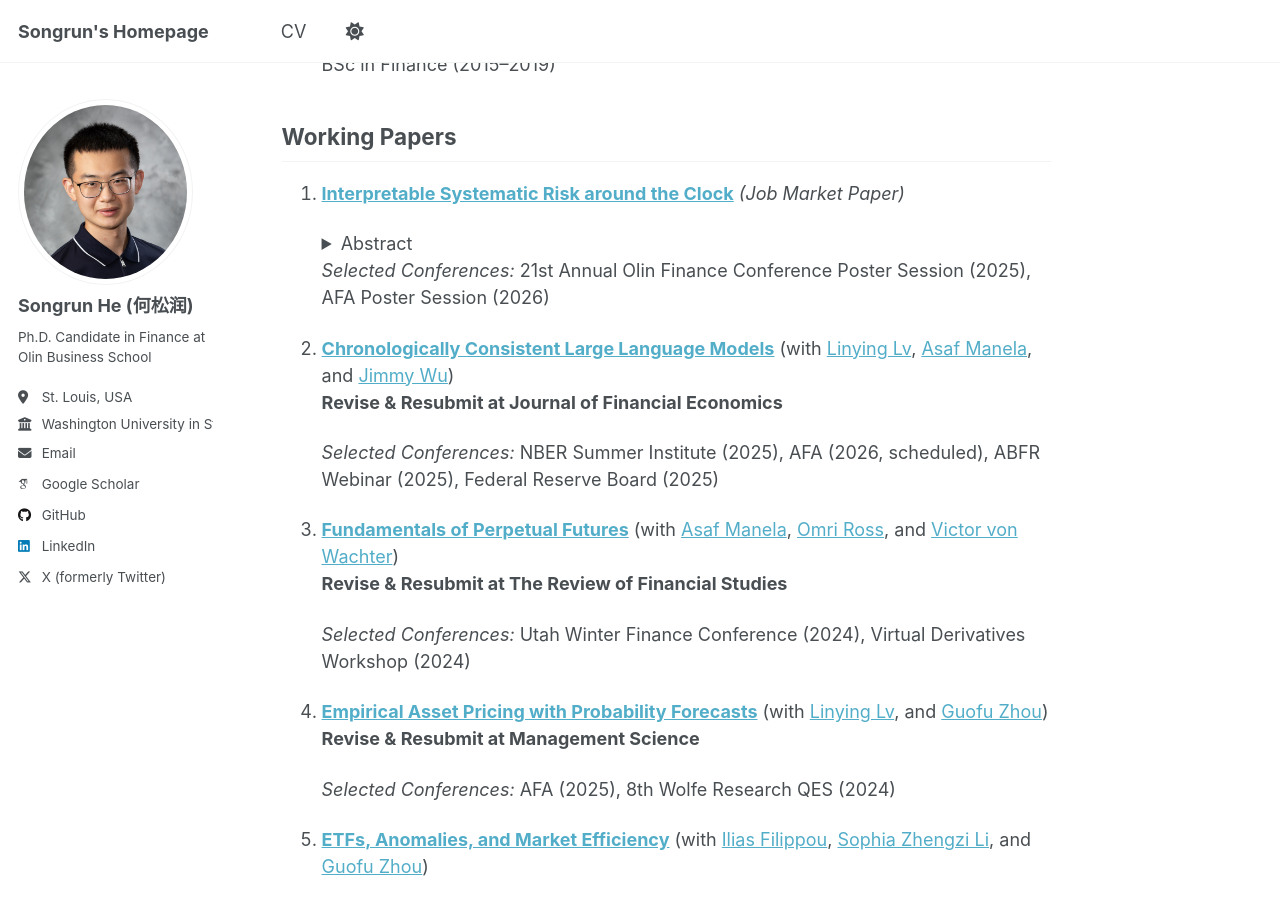
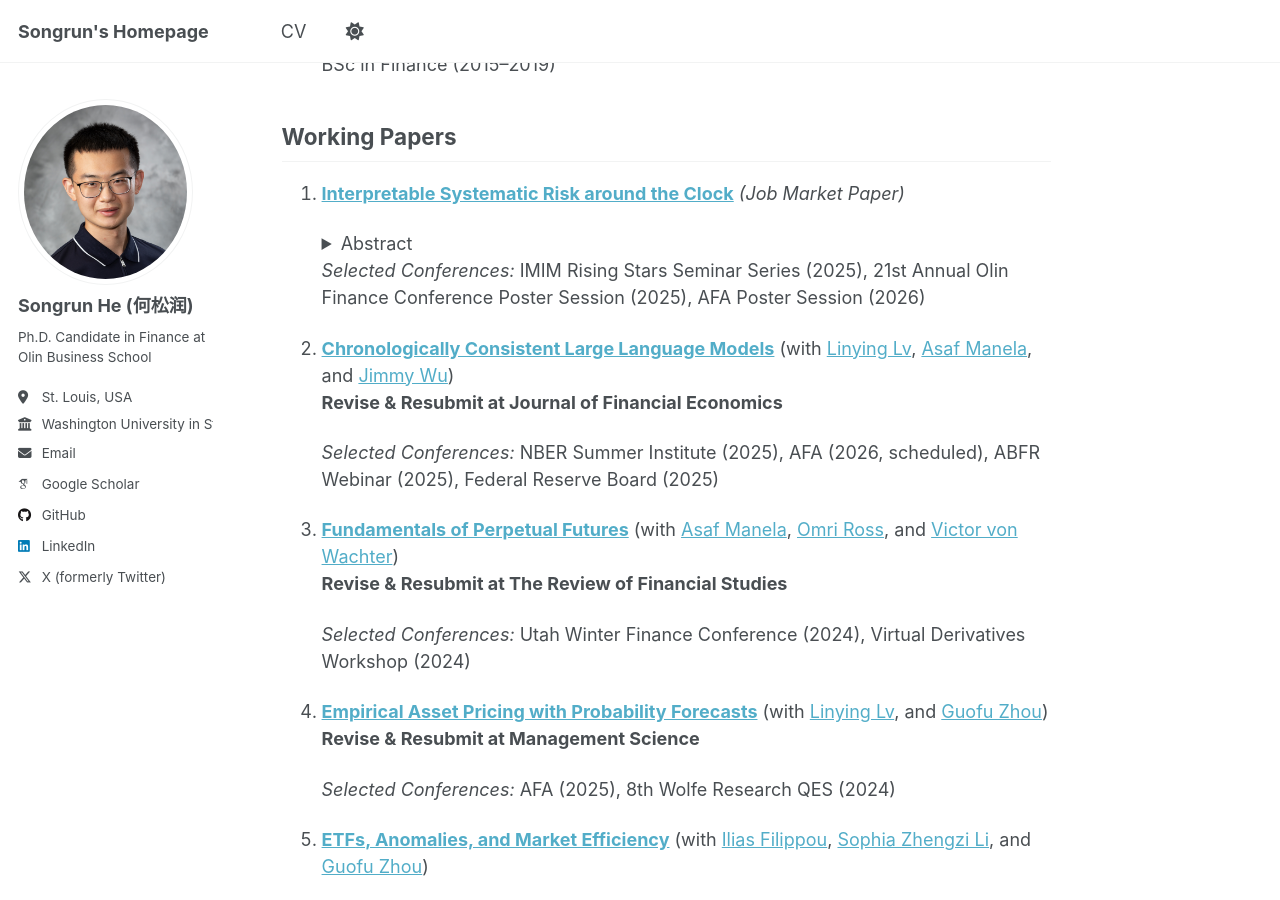
Before and after one commit to hesongrun/hesongrun.github.io, a Jekyll site: the page built from _pages/about.md, in a window 1280 px wide and 900 px high, scrolled down 767 px. Built offline with Jekyll 4.4.1, drawn with Linux system fonts in a browser that asks for light colours; some web fonts are replaced.

Commit message:
Update selected conferences in about.md

```diff
--- a/_pages/about.md
+++ b/_pages/about.md
@@ -37,7 +37,7 @@ My research tries to understand the broad picture of the financial market and in
    <br>
    </details>
 
-   *Selected Conferences:* 21st Annual Olin Finance Conference Poster Session (2025), AFA Poster Session (2026)
+   *Selected Conferences:* IMIM Rising Stars Seminar Series (2025), 21st Annual Olin Finance Conference Poster Session (2025), AFA Poster Session (2026)
 
 3. [**Chronologically Consistent Large Language Models**](https://papers.ssrn.com/sol3/papers.cfm?abstract_id=5159615) (with [Linying Lv](https://www.linyinglv.com/), [Asaf Manela](https://asafmanela.github.io/), and [Jimmy Wu](https://sites.wustl.edu/jimmywu/))\
    **Revise & Resubmit at Journal of Financial Economics**
```
